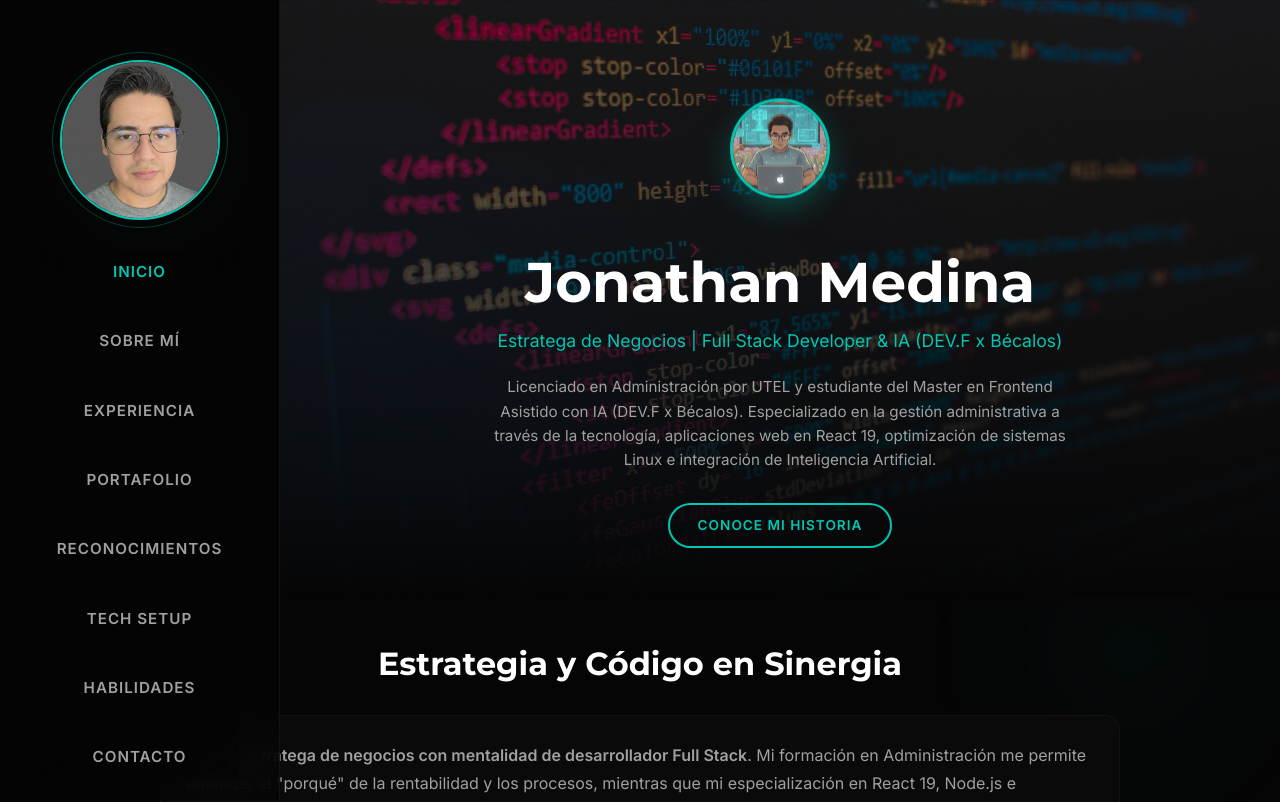
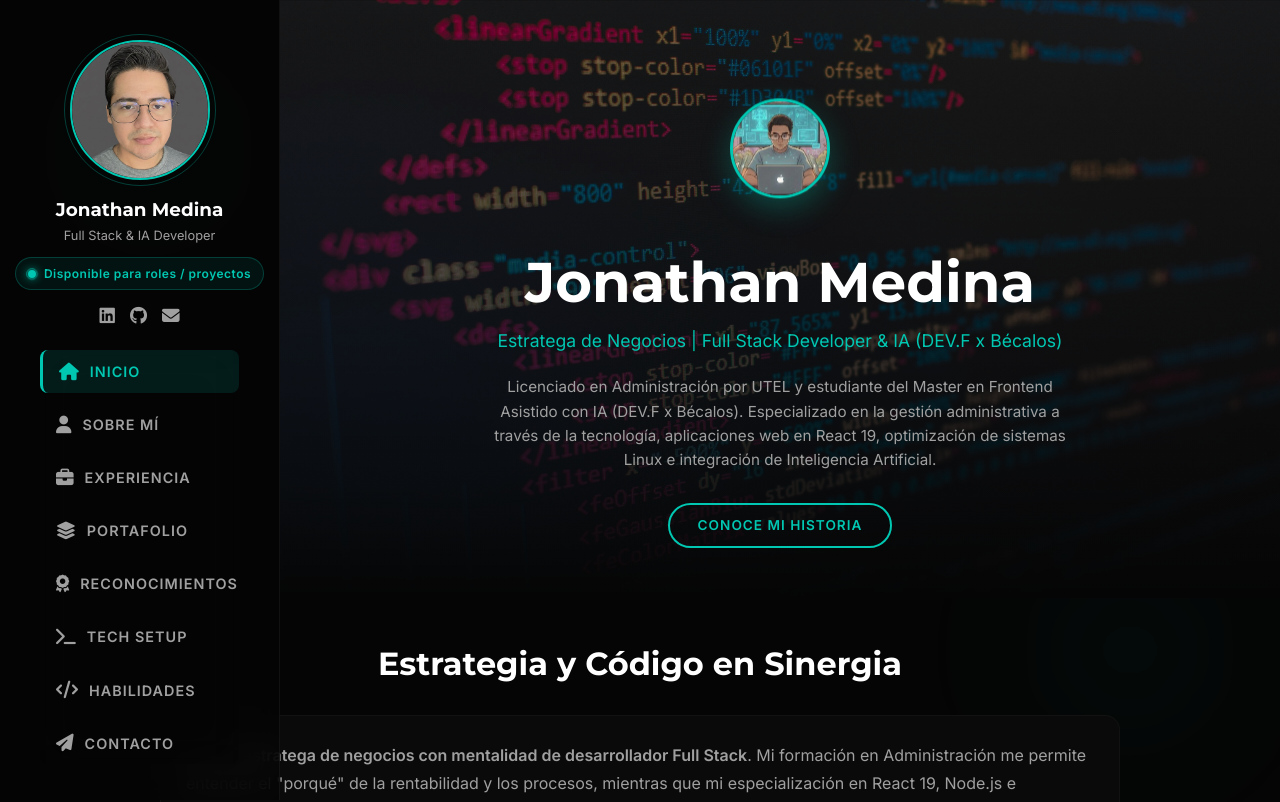
Before and after one commit to jona943/JonathanMedina, a React (Vite) app: page / in a window 1280 px wide. Shown: the top 802 px of the page. Built offline with nearby package versions, Linux system fonts and the light colour scheme.

Commit message:
feat: se crea subcomponentes modulares, status badge y branding movil

```diff
--- a/index.html
+++ b/index.html
@@ -4,8 +4,8 @@
 <head>
     <meta charset="UTF-8">
     <meta name="viewport" content="width=device-width, initial-scale=1.0">
-    <title>Jonathan Medina - Desarrollador y Estratega</title>
-    <link rel="icon" type="image/jpeg" href="assets/img/profile/jonathan1.jpg" />
+    <title>Jonathan Medina</title>
+    <link rel="icon" type="image/jpeg" href="assets/img/profile/Jona-ani.png" />
     <link rel="stylesheet" href="https://cdnjs.cloudflare.com/ajax/libs/font-awesome/6.5.1/css/all.min.css"
         integrity="sha512-DTOQO9RWCH3ppGqcWaEA1BIZOC6xxalwEsw9c2QQeAIftl+Vegovlnee1c9QX4TctnWMn13TZye+giMm8e2LwA=="
         crossorigin="anonymous" referrerpolicy="no-referrer" />
--- a/src/modules/Navbar/Navbar.css
+++ b/src/modules/Navbar/Navbar.css
@@ -37,7 +37,7 @@
     -webkit-backdrop-filter: blur(20px);
     padding: 30px 20px;
     text-align: center;
-    gap: 20px;
+    gap: 15px;
     border-bottom: 1px solid rgba(255, 255, 255, 0.05);
     overflow-y: auto;
     z-index: 999;
@@ -47,20 +47,40 @@
     display: flex;
 }
 
-.nav-links a {
+.nav-item-link {
     color: var(--text-secondary);
     text-decoration: none;
     font-weight: 600;
     text-transform: uppercase;
-    font-size: 0.95rem;
+    font-size: 0.9rem;
     letter-spacing: 1px;
-    padding: 10px;
-    display: block;
+    padding: 10px 16px;
+    border-radius: 8px;
+    display: flex;
+    align-items: center;
+    justify-content: center;
+    gap: 10px;
+    transition: var(--transition-smooth);
 }
 
-.nav-links a:hover,
-.nav-links a.active {
+.nav-item-icon {
+    font-size: 1.1rem;
+    transition: transform 0.3s ease, color 0.3s ease;
+}
+
+.nav-item-link:hover {
     color: var(--accent);
+    background: rgba(0, 199, 177, 0.05);
+}
+
+.nav-item-link:hover .nav-item-icon {
+    transform: scale(1.15);
+}
+
+.nav-item-link.active {
+    color: var(--accent);
+    background: rgba(0, 199, 177, 0.12);
+    border-left: 3px solid var(--accent);
 }
 
 .hamburger-menu {
@@ -73,16 +93,12 @@
     padding: 5px;
 }
 
-.sidebar-pic {
-    display: none;
-}
-
 @media (min-width: 1024px) {
     .main-nav {
         width: 280px;
         height: 100vh;
         flex-direction: column;
-        padding: 60px 20px;
+        padding: 40px 20px;
         border-right: 1px solid rgba(255, 255, 255, 0.05);
         border-bottom: none;
     }
@@ -99,38 +115,17 @@
         flex-direction: column;
         background: none;
         padding: 0;
-        gap: 25px;
+        gap: 10px;
         width: 100%;
         height: auto;
         border: none;
         overflow-y: visible;
     }
+    .nav-item-link {
+        justify-content: flex-start;
+        padding: 10px 16px;
+    }
     .hamburger-menu {
         display: none;
     }
-    .sidebar-pic {
-        display: block !important;
-        width: 160px;
-        height: 160px;
-        margin-bottom: 30px;
-        position: relative;
-    }
-    .sidebar-pic img {
-        width: 160px;
-        height: 160px;
-        border-radius: 50%;
-        border: 2px solid var(--accent);
-        object-fit: cover;
-    }
-    .sidebar-pic::after {
-        content: "";
-        position: absolute;
-        top: -8px;
-        left: -8px;
-        right: -8px;
-        bottom: -8px;
-        border: 1px solid var(--accent);
-        border-radius: 50%;
-        opacity: 0.3;
-    }
 }
--- a/src/modules/Navbar/Navbar.jsx
+++ b/src/modules/Navbar/Navbar.jsx
@@ -1,4 +1,7 @@
 import React, { useState, useEffect } from 'react';
+import { NavItem } from './components/NavItem';
+import { SidebarProfile } from './components/SidebarProfile';
+import { MobileBrand } from './components/MobileBrand';
 import './Navbar.css';
 
 export const Navbar = () => {
@@ -6,14 +9,14 @@ export const Navbar = () => {
   const [isMenuOpen, setIsMenuOpen] = useState(false);
 
   const navItems = [
-    { id: 'inicio', label: 'Inicio' },
-    { id: 'sobre-mi', label: 'Sobre Mí' },
-    { id: 'experiencia', label: 'Experiencia' },
-    { id: 'portafolio', label: 'Portafolio' },
-    { id: 'certificaciones', label: 'Reconocimientos' },
-    { id: 'tech-setup', label: 'Tech Setup' },
-    { id: 'habilidades', label: 'Habilidades' },
-    { id: 'contacto', label: 'Contacto' },
+    { id: 'inicio', label: 'Inicio', icon: 'fas fa-home' },
+    { id: 'sobre-mi', label: 'Sobre Mí', icon: 'fas fa-user' },
+    { id: 'experiencia', label: 'Experiencia', icon: 'fas fa-briefcase' },
+    { id: 'portafolio', label: 'Portafolio', icon: 'fas fa-layer-group' },
+    { id: 'certificaciones', label: 'Reconocimientos', icon: 'fas fa-award' },
+    { id: 'tech-setup', label: 'Tech Setup', icon: 'fas fa-terminal' },
+    { id: 'habilidades', label: 'Habilidades', icon: 'fas fa-code' },
+    { id: 'contacto', label: 'Contacto', icon: 'fas fa-paper-plane' },
   ];
 
   useEffect(() => {
@@ -44,9 +47,9 @@ export const Navbar = () => {
   return (
     <nav className="main-nav">
       <div className="container nav-container">
-        <div className="sidebar-pic">
-          <img src="assets/img/profile/jonathan1.jpg" alt="Foto de perfil de Jonathan Medina" />
-        </div>
+        <MobileBrand />
+        <SidebarProfile />
+
         <button
           className="hamburger-menu"
           aria-label="Toggle menu"
@@ -54,17 +57,17 @@ export const Navbar = () => {
         >
           <i className={`fas ${isMenuOpen ? 'fa-times' : 'fa-bars'}`}></i>
         </button>
+
         <ul className={`nav-links ${isMenuOpen ? 'active' : ''}`}>
           {navItems.map((item) => (
-            <li key={item.id}>
-              <a
-                href={`#${item.id}`}
-                className={activeSection === item.id ? 'active' : ''}
-                onClick={closeMenu}
-              >
-                {item.label}
-              </a>
-            </li>
+            <NavItem
+              key={item.id}
+              id={item.id}
+              label={item.label}
+              icon={item.icon}
+              isActive={activeSection === item.id}
+              onClick={closeMenu}
+            />
           ))}
         </ul>
       </div>
--- /dev/null
+++ b/src/modules/Navbar/components/MobileBrand.css
@@ -0,0 +1,27 @@
+.mobile-brand {
+    display: flex;
+    align-items: center;
+    gap: 10px;
+    text-decoration: none;
+}
+
+.mobile-brand-avatar {
+    width: 38px;
+    height: 38px;
+    border-radius: 50%;
+    object-fit: cover;
+    border: 2px solid var(--accent);
+}
+
+.mobile-brand-title {
+    color: var(--text-primary);
+    font-weight: 700;
+    font-size: 0.95rem;
+    font-family: 'Montserrat', sans-serif;
+}
+
+@media (min-width: 1024px) {
+    .mobile-brand {
+        display: none;
+    }
+}
--- /dev/null
+++ b/src/modules/Navbar/components/MobileBrand.jsx
@@ -0,0 +1,15 @@
+import React from 'react';
+import './MobileBrand.css';
+
+export const MobileBrand = () => {
+  return (
+    <a href="#inicio" className="mobile-brand">
+      <img
+        src="assets/img/profile/Jona-ani.png"
+        alt="Jonathan Medina"
+        className="mobile-brand-avatar"
+      />
+      <span className="mobile-brand-title">Jonathan Medina</span>
+    </a>
+  );
+};
--- /dev/null
+++ b/src/modules/Navbar/components/NavItem.jsx
@@ -0,0 +1,16 @@
+import React from 'react';
+
+export const NavItem = ({ id, label, icon, isActive, onClick }) => {
+  return (
+    <li>
+      <a
+        href={`#${id}`}
+        className={`nav-item-link ${isActive ? 'active' : ''}`}
+        onClick={onClick}
+      >
+        {icon && <i className={`${icon} nav-item-icon`}></i>}
+        <span>{label}</span>
+      </a>
+    </li>
+  );
+};
--- /dev/null
+++ b/src/modules/Navbar/components/SidebarProfile.css
@@ -0,0 +1,71 @@
+.sidebar-profile-wrapper {
+    display: none;
+    flex-direction: column;
+    align-items: center;
+    text-align: center;
+    margin-bottom: 20px;
+    width: 100%;
+}
+
+.sidebar-pic {
+    width: 140px;
+    height: 140px;
+    margin-bottom: 5px;
+    position: relative;
+}
+
+.sidebar-pic img {
+    width: 140px;
+    height: 140px;
+    border-radius: 50%;
+    border: 2px solid var(--accent);
+    object-fit: cover;
+}
+
+.sidebar-pic::after {
+    content: "";
+    position: absolute;
+    top: -6px;
+    left: -6px;
+    right: -6px;
+    bottom: -6px;
+    border: 1px solid var(--accent);
+    border-radius: 50%;
+    opacity: 0.3;
+}
+
+.sidebar-name {
+    font-size: 1.15rem;
+    font-weight: 700;
+    color: var(--text-primary);
+    margin-top: 10px;
+}
+
+.sidebar-role {
+    font-size: 0.8rem;
+    color: var(--text-secondary);
+    margin-top: 2px;
+}
+
+.sidebar-socials {
+    display: flex;
+    gap: 15px;
+    margin-top: 12px;
+}
+
+.sidebar-socials a {
+    color: var(--text-secondary);
+    font-size: 1.1rem;
+    transition: var(--transition-smooth);
+}
+
+.sidebar-socials a:hover {
+    color: var(--accent);
+    transform: translateY(-2px);
+}
+
+@media (min-width: 1024px) {
+    .sidebar-profile-wrapper {
+        display: flex;
+    }
+}
--- /dev/null
+++ b/src/modules/Navbar/components/SidebarProfile.jsx
@@ -0,0 +1,44 @@
+import React from 'react';
+import { StatusBadge } from './StatusBadge';
+import './SidebarProfile.css';
+
+export const SidebarProfile = () => {
+  return (
+    <div className="sidebar-profile-wrapper">
+      <div className="sidebar-pic">
+        <img src="assets/img/profile/jonathan1.jpg" alt="Foto de perfil de Jonathan Medina" />
+      </div>
+      <h3 className="sidebar-name">Jonathan Medina</h3>
+      <p className="sidebar-role">Full Stack & IA Developer</p>
+      <StatusBadge text="Disponible para roles / proyectos" />
+
+      <div className="sidebar-socials">
+        <a
+          href="https://www.linkedin.com/in/jonathanmedinag0/"
+          target="_blank"
+          rel="noopener noreferrer"
+          aria-label="LinkedIn"
+          title="LinkedIn"
+        >
+          <i className="fab fa-linkedin"></i>
+        </a>
+        <a
+          href="https://github.com/jona943"
+          target="_blank"
+          rel="noopener noreferrer"
+          aria-label="GitHub"
+          title="GitHub"
+        >
+          <i className="fab fa-github"></i>
+        </a>
+        <a
+          href="mailto:jonathan603015@gmail.com"
+          aria-label="Email"
+          title="Enviar Correo"
+        >
+          <i className="fas fa-envelope"></i>
+        </a>
+      </div>
+    </div>
+  );
+};
--- /dev/null
+++ b/src/modules/Navbar/components/StatusBadge.css
@@ -0,0 +1,45 @@
+.status-badge {
+    display: inline-flex;
+    align-items: center;
+    gap: 8px;
+    background: rgba(0, 199, 177, 0.08);
+    border: 1px solid rgba(0, 199, 177, 0.25);
+    padding: 6px 12px;
+    border-radius: 20px;
+    font-size: 0.75rem;
+    font-weight: 600;
+    color: var(--accent);
+    margin-top: 10px;
+}
+
+.status-dot {
+    width: 8px;
+    height: 8px;
+    background-color: var(--accent);
+    border-radius: 50%;
+    position: relative;
+    box-shadow: 0 0 10px var(--accent);
+}
+
+.status-dot::after {
+    content: '';
+    position: absolute;
+    top: -2px;
+    left: -2px;
+    right: -2px;
+    bottom: -2px;
+    border-radius: 50%;
+    border: 1.5px solid var(--accent);
+    animation: pulseRing 2s cubic-bezier(0.215, 0.61, 0.355, 1) infinite;
+}
+
+@keyframes pulseRing {
+    0% { transform: scale(0.95); opacity: 0.8; }
+    50% { transform: scale(1.8); opacity: 0; }
+    100% { transform: scale(0.95); opacity: 0; }
+}
+
+.status-text {
+    white-space: nowrap;
+    letter-spacing: 0.5px;
+}
--- /dev/null
+++ b/src/modules/Navbar/components/StatusBadge.jsx
@@ -0,0 +1,11 @@
+import React from 'react';
+import './StatusBadge.css';
+
+export const StatusBadge = ({ text = "Disponible para proyectos" }) => {
+  return (
+    <div className="status-badge" title={text}>
+      <span className="status-dot"></span>
+      <span className="status-text">{text}</span>
+    </div>
+  );
+};
```
Also changed, not shown: public/assets/img/profile/Jona-ani.png (added).
